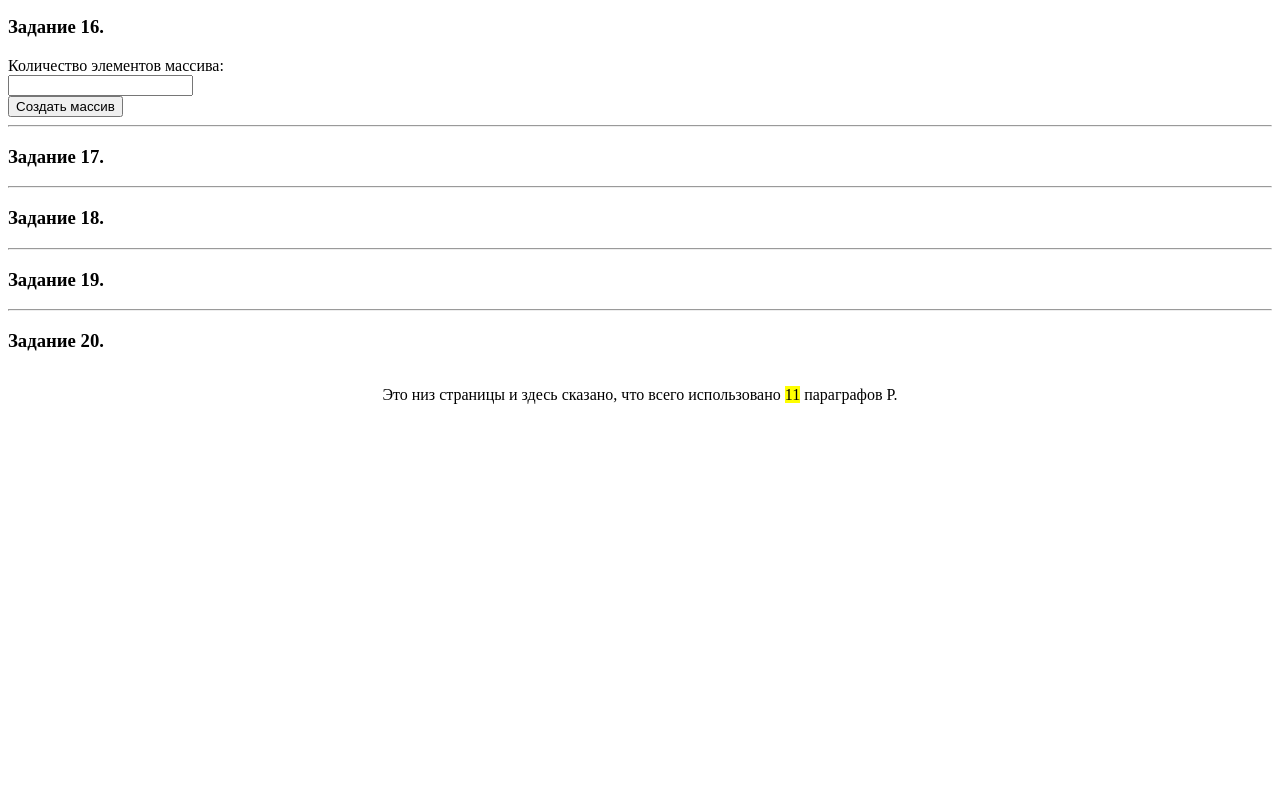
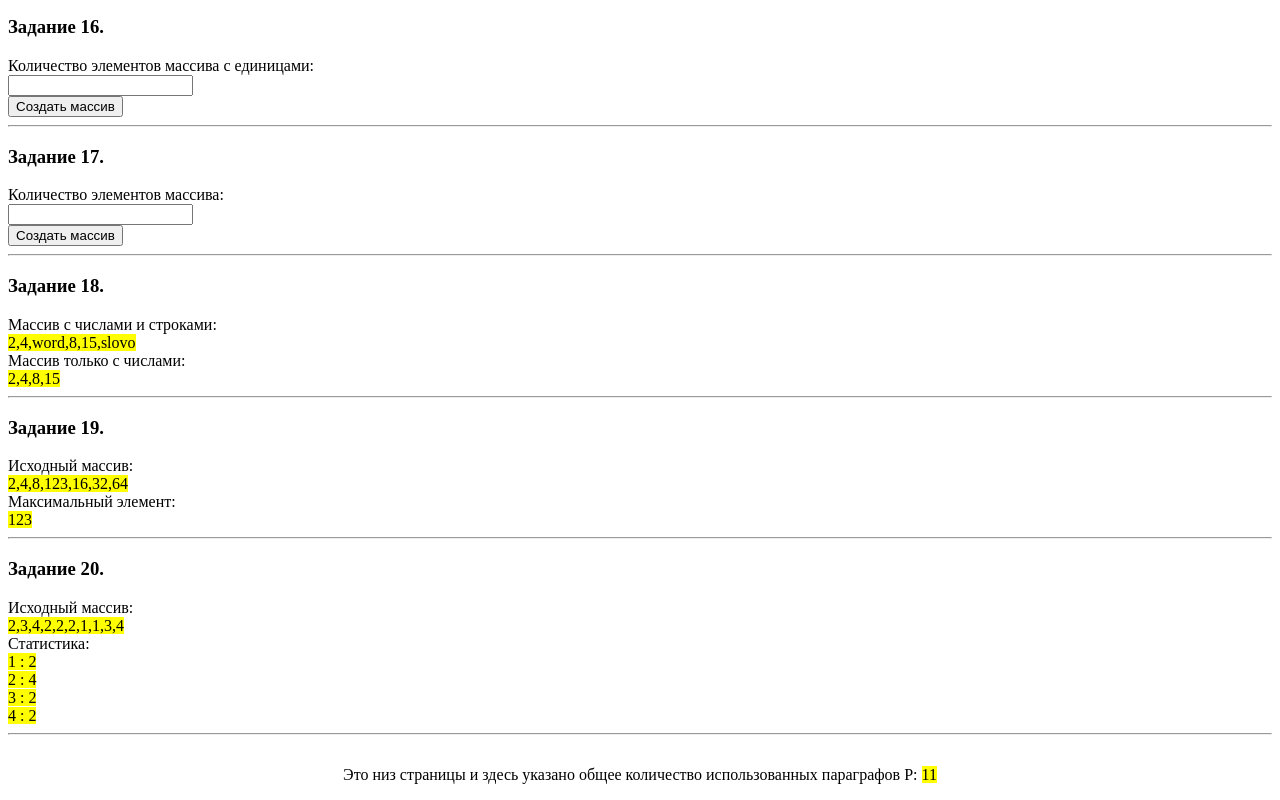
Before and after one commit to gitoqe/practical_js, a plain HTML site: page 7-array-cycles/index.html in a window 1280 px wide. Shown: the part 2308-3108 px from the top of the page. Before the commit the page ends 2728 px from the top, so only its background shows below. Drawn offline with Linux system fonts and the light colour scheme; files that its build step writes are made by us from their sources.

Commit message:
7 lesson final 20/20
task: 20/20

```diff
--- a/7-array-cycles/index.html
+++ b/7-array-cycles/index.html
@@ -76,19 +76,37 @@
     <span id="lower-zero"></span>
 <hr>
     <h3>Задание</h3>
-    Количество элементов массива:<br>
+    Количество элементов массива c единицами:<br>
     <input type="number" name="" id="elem-num"><br>
     <button id="btn-one">Создать массив</button><br>
     <span id="array-one"></span>
 <hr>
     <h3>Задание</h3>
-    <hr>
+    Количество элементов массива:<br>
+    <input type="number" name="" id="elem-sto"><br>
+    <button id="btn-sto">Создать массив</button><br>
+    <span id="array-sto"></span>
+
+<hr>
     <h3>Задание</h3>
-    <hr>
+    Массив с числами и строками:<br>
+    <span id='str-and-num'></span><br>
+    Массив только с числами:<br>
+    <span id='only-num'></span>
+<hr>
     <h3>Задание</h3>
-    <hr>
+    Исходный массив:<br>
+    <span id="array-max"></span><br>
+    Максимальный элемент:<br>
+    <span id="max"></span>
+<hr>
     <h3>Задание</h3>
-    <p align='center'>Это низ страницы и здесь сказано, что всего использовано <span id='p-count'>0</span> параграфов P.</p>
+    Исходный массив:<br>
+    <span id="array-base"></span><br>
+    Статистика:<br>
+    <span id="array-stat"></span>
+<hr>
+    <p align='center'>Это низ страницы и здесь указано общее количество использованных параграфов P: <span id='p-count'>0</span></p>
 
 
 
--- a/7-array-cycles/script.js
+++ b/7-array-cycles/script.js
@@ -91,7 +91,6 @@ function zodiak(){
     let M = document.querySelector('#month').value;
     let znak = document.querySelector('#znak');
     for (let i = 0; i < calend.length; i++) {
-        console.log(calend[i][0]);
         if (((M == calend[i][1]) && (D >= calend[i][2])) ||
             ((M == calend[i][3]) && (D <= calend[i][4]))){
             znak.innerHTML = calend[i][0];
@@ -167,42 +166,58 @@ function setArr(){
 document.querySelector('#btn-one').onclick = setArr;
 
 // 17. Создайте input куда пользователь может ввести количество элементов массива. После нажатия кнопки создается массив заданной длинны заполненный случайными числами от 0 до 100.
+let array_sto = [];
+function setStoArr(){
+    let elem_num = document.querySelector('#elem-sto').value;
+    for (let i = 0; i < elem_num; i++) {
+        array_sto[i] = Math.round(Math.random()*100);
+    }
+    document.querySelector('#array-sto').innerHTML = array_sto;
+}
+document.querySelector('#btn-sto').onclick = setStoArr;
 
-/*
-18. Создайте массив заполненный числами и строками. Используя цикл создайте другой массив куда поместите только числа из первого массива.
+// 18. Создайте массив заполненный числами и строками. Используя цикл создайте другой массив куда поместите только числа из первого массива.
+let str_and_num = [2, 4, 'word', 8, 15, 'slovo'];
+let only_num = [];
+for (let i = 0; i < str_and_num.length; i++) {
+    if (!(isNaN(str_and_num[i]))){
+        only_num.push(str_and_num[i]);
+    }
+}
+document.querySelector('#str-and-num').innerHTML = str_and_num;
+document.querySelector('#only-num').innerHTML = only_num;
 
-19. Создайте массив. Выведите максимальное значение из этого массива.
+// 19. Создайте массив. Выведите максимальное значение из этого массива.
+let array_max = [2,4,8,123,16,32,64];
+let max = array_max[0];
+for (let i = 0; i < array_max.length; i++) {
+    if (array_max[i] >= max) {
+        max = array_max[i];
+    }
+}
+document.querySelector('#array-max').innerHTML = array_max;
+document.querySelector('#max').innerHTML = max;
 
-20! Сложное! Создайте массив и заполните его значениеми. Выведите статистику - сколько раз в массиве повторяется то или инное значение.
-
-Внимание! Подсказка!
-
-Решить задачу можно просто если заранее выполнить анализ ситуации. Нам нужна статистика, сколько встречается какое число. Т.е. нам нужно что-то вида: число 5 встречается 2 раза, число 33 всречается 3 раза. Согласитесь, это очень похоже на ассоциативный массив:
-
-
-let b = { 5: 2, 33 : 3}
-Итак, мы должны создать ассоциативный массив куда будем складывать результаты анализа сайта. Мы создадим его для того, чтобы класть наши результаты. Теперь начнем перебирать исходный массив:
-
-
-let a = [22, 3, 1, 22, 3, 5, 67, 32, 1, 3];
-let b = {} // наш массив для результатов
-for (let i = 0; i < b.length; i++) {
-
+// 20! Сложное! Создайте массив и заполните его значениеми. Выведите статистику - сколько раз в массиве повторяется то или инное значение.
+let array_base = [];
+let max_N = 5;
+for (let i = 0; i < 10; i++) {
+    array_base[i] = Math.round(Math.random()*max_N);
 }
-Теперь мы должны выполнить следующие действия - берем i-й элемент массива a и проверяем, есть ли он в массиве b. Если есть, увеличиваем на единицу, если нет - создаем и присваиваем значениен 1. Теперь по проходу массива а в b будет лежать статистика. Т.е. всего нам понадобился один цикл
-
-
-let a = [22, 3, 1, 22, 3, 5, 67, 32, 1, 3];
-let b = {} // наш массив для результатов
-for (let i = 0; i < b.length; i++) {
-if (b[a[i]] == undefined) {
-	b[a[i]] = 1;
+document.querySelector('#array-base').innerHTML = array_base;
+let array_stat = {};
+for (let i = 0; i < array_base.length; i++) {
+    if (array_stat[array_base[i]] == undefined){
+        array_stat[array_base[i]] = 1;
+    }else{
+        array_stat[array_base[i]] ++;
+    }
 }
-else {
-	b[a[i]]++;
+for (let i = 0; i <= max_N; i++) {
+    if (array_stat[i] != undefined){
+        document.querySelector('#array-stat').innerHTML += i + ' : ' + array_stat[i] + '<br>';
+    }
 }
-}
-*/
 
 // нумерация заданий
 let task_number = document.querySelectorAll('h3');
--- a/cheat.js
+++ b/cheat.js
@@ -1,3 +1,5 @@
+//! ассоциативный массив
+
 // VS CODE
     ! в html    //* создание каркаса страницы
     p#aydi      //* создать тег p с id=qwe
```
Also changed, not shown: 1 other file.
